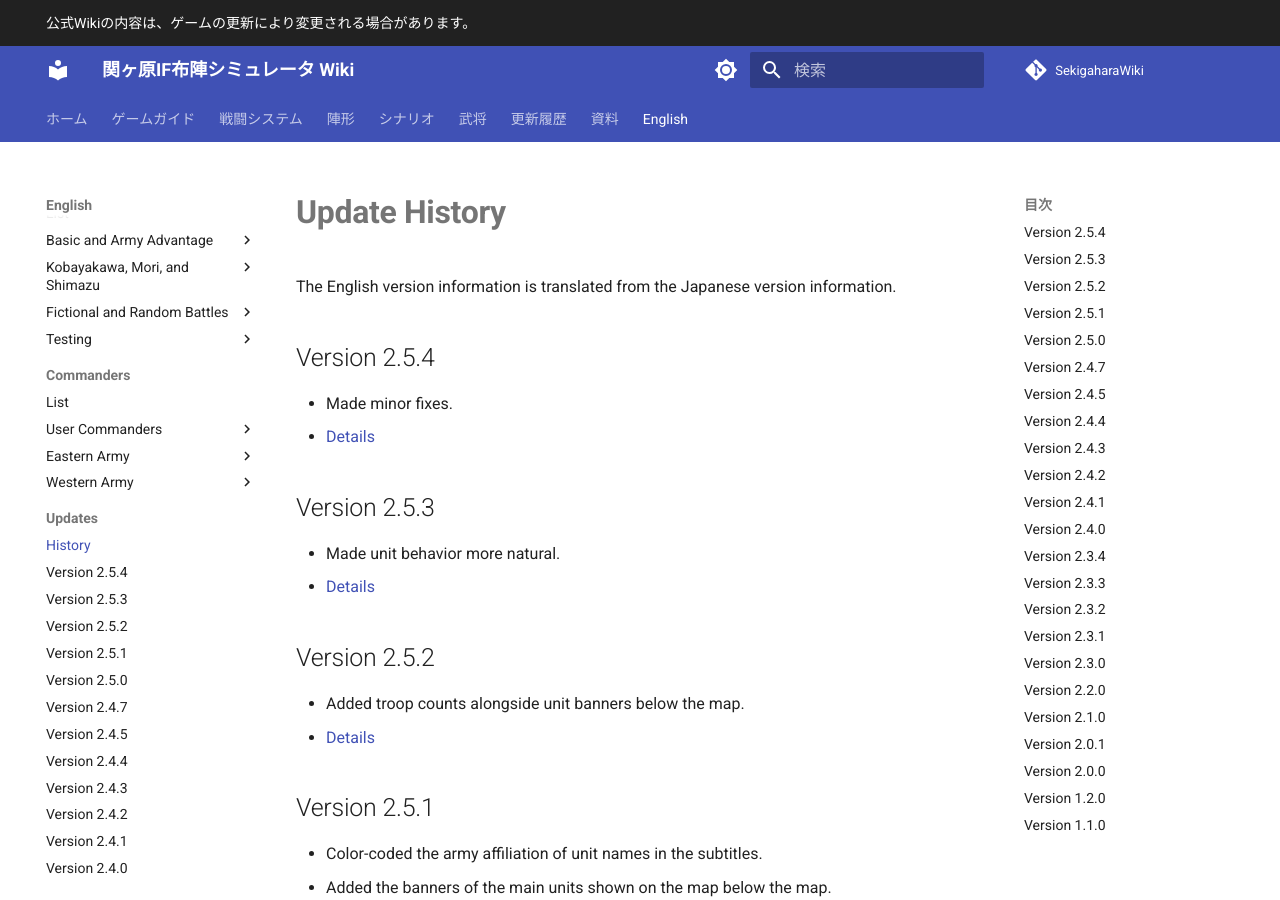
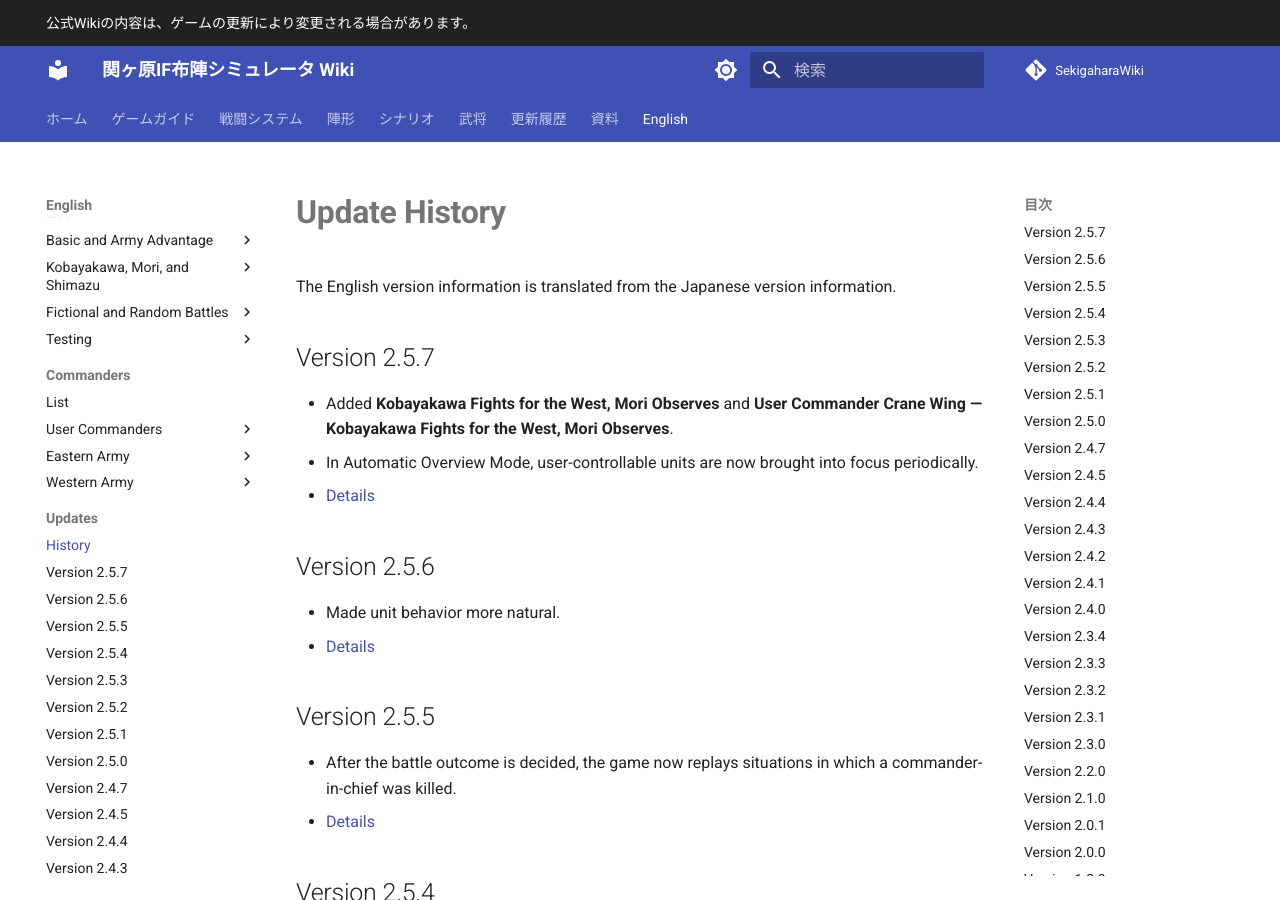
Before and after one commit to hsksat8-cmd/SekigaharaWiki, an MkDocs documentation site: the page built from docs/en/updates/index.md, in a window 1280 px wide and 900 px high. Built offline with MkDocs 1.6.1 and Material for MkDocs 9.7.7, drawn with Linux system fonts in a browser that asks for light colours; comment, search, counter and statistics services are not loaded; some of the changed text lies outside the part shown.

Commit message:
SekigaharaWiki_v2.5.7_update_fixed

```diff
--- a/docs/en/updates/index.md
+++ b/docs/en/updates/index.md
@@ -1,6 +1,19 @@
 # Update History
 
 The English version information is translated from the Japanese version information.
+
+## Version 2.5.7
+- Added **Kobayakawa Fights for the West, Mori Observes** and **User Commander Crane Wing — Kobayakawa Fights for the West, Mori Observes**.
+- In Automatic Overview Mode, user-controllable units are now brought into focus periodically.
+- [Details](v2.5.7.md)
+
+## Version 2.5.6
+- Made unit behavior more natural.
+- [Details](v2.5.6.md)
+
+## Version 2.5.5
+- After the battle outcome is decided, the game now replays situations in which a commander-in-chief was killed.
+- [Details](v2.5.5.md)
 
 ## Version 2.5.4
 - Made minor fixes.
--- a/mkdocs.yml
+++ b/mkdocs.yml
@@ -28,7 +28,6 @@ theme:
       toggle:
         icon: material/brightness-4
         name: ライトモードに切り替える
-
 
 nav:
   - ホーム: index.md
@@ -70,6 +69,8 @@ nav:
           - 毛利積極参戦: scenarios/mori-active.md
           - 毛利積極参戦・小早川静観: scenarios/mori-active-kobayakawa-observes.md
           - 小早川西軍積極参戦: scenarios/kobayakawa-western.md
+          - 小早川西軍積極参戦・毛利静観: scenarios/kobayakawa-western-mori-observes.md
+          - ユーザー武将鶴翼参戦 - 小早川西軍積極参戦・毛利静観: scenarios/user-crane-kobayakawa-western-mori-observes.md
           - 毛利・小早川西軍積極参戦: scenarios/mori-kobayakawa-western.md
       - 架空・ランダム戦:
           - 完全ランダム: scenarios/random.md
@@ -129,6 +130,9 @@ nav:
           - 長宗我部盛親: commanders/western/chosokabe-morichika.md
   - 更新履歴:
       - 一覧: updates/index.md
+      - Version 2.5.7: updates/v2.5.7.md
+      - Version 2.5.6: updates/v2.5.6.md
+      - Version 2.5.5: updates/v2.5.5.md
       - Version 2.5.4: updates/v2.5.4.md
       - Version 2.5.3: updates/v2.5.3.md
       - Version 2.5.2: updates/v2.5.2.md
@@ -198,6 +202,8 @@ nav:
               - Mori Active: en/scenarios/mori-active.md
               - Mori Active, Kobayakawa Observes: en/scenarios/mori-active-kobayakawa-observes.md
               - Kobayakawa Fights for the West: en/scenarios/kobayakawa-western.md
+              - Kobayakawa Fights for the West, Mori Observes: en/scenarios/kobayakawa-western-mori-observes.md
+              - User Commander Crane Wing — Kobayakawa Fights for the West, Mori Observes: en/scenarios/user-crane-kobayakawa-western-mori-observes.md
               - Mori and Kobayakawa Fight for the West: en/scenarios/mori-kobayakawa-western.md
           - Fictional and Random Battles:
               - Fully Random: en/scenarios/random.md
@@ -256,6 +262,9 @@ nav:
               - Wakizaka Yasuharu: en/commanders/western/wakizaka-yasuharu.md
       - Updates:
           - History: en/updates/index.md
+          - Version 2.5.7: en/updates/v2.5.7.md
+          - Version 2.5.6: en/updates/v2.5.6.md
+          - Version 2.5.5: en/updates/v2.5.5.md
           - Version 2.5.4: en/updates/v2.5.4.md
           - Version 2.5.3: en/updates/v2.5.3.md
           - Version 2.5.2: en/updates/v2.5.2.md
```
Also changed, not shown: docs/en/scenarios/index.md (+3 -0 lines), docs/en/scenarios/kobayakawa-western-mori-observes.md (added, +6 -0 lines), docs/en/scenarios/user-crane-kobayakawa-western-mori-observes.md (added, +15 -0 lines), docs/en/updates/v2.5.5.md (added, +7 -0 lines), docs/en/updates/v2.5.6.md (added, +7 -0 lines), docs/en/updates/v2.5.7.md (added, +8 -0 lines), docs/scenarios/index.md (+3 -0 lines), docs/scenarios/kobayakawa-western-mori-observes.md (added, +6 -0 lines), docs/scenarios/user-crane-kobayakawa-western-mori-observes.md (added, +15 -0 lines), docs/updates/index.md (+13 -0 lines), docs/updates/v2.5.5.md (added, +7 -0 lines), docs/updates/v2.5.6.md (added, +7 -0 lines), docs/updates/v2.5.7.md (added, +8 -0 lines).
